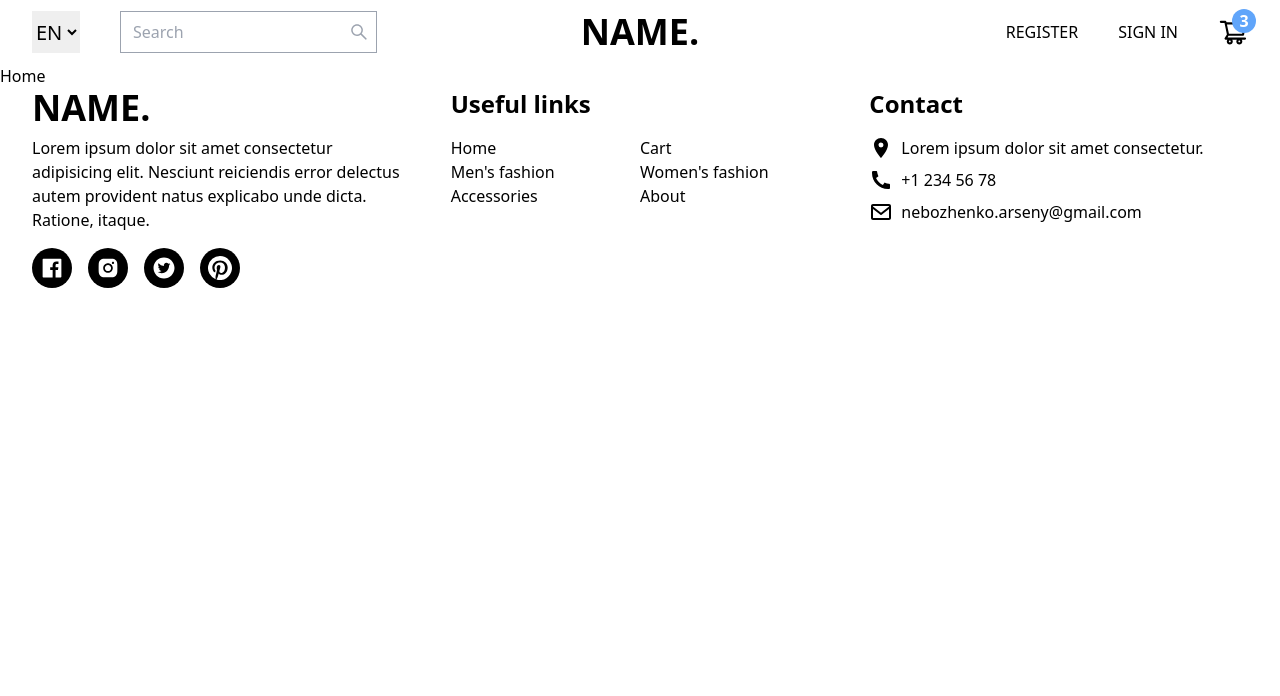
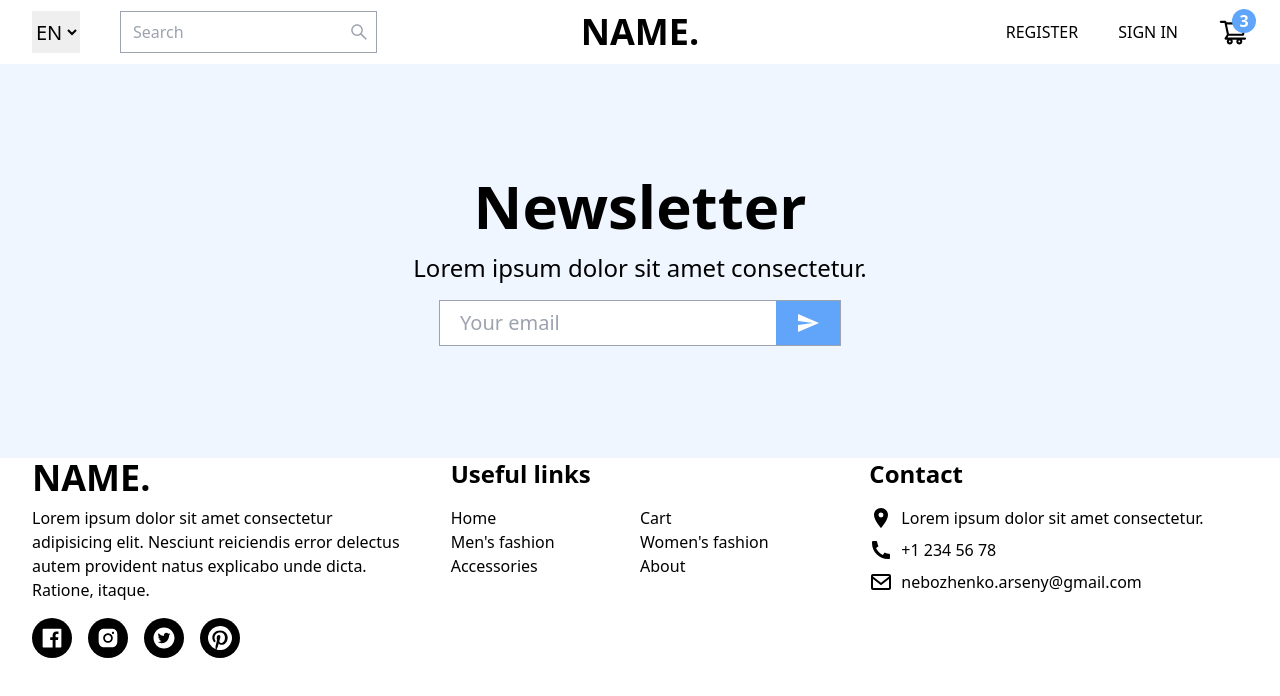
Before and after one commit to yap8/e-commerce, a React (Create React App) app: page / in a window 1280 px wide. Shown: the top 696 px of the page. Built offline with nearby package versions, Linux system fonts and the light colour scheme.

Commit message:
added Newsletter

```diff
--- /dev/null
+++ b/src/components/Newsletter/index.tsx
@@ -0,0 +1,24 @@
+import { MdSend } from 'react-icons/md';
+
+const Newsletter: React.FC = () => {
+  return (
+    <section className="bg-blue-50">
+      <div className="container flex flex-col items-center justify-center py-28">
+        <h2 className="font-bold text-6xl mb-4">Newsletter</h2>
+        <p className="text-2xl mb-4">Lorem ipsum dolor sit amet consectetur.</p>
+        <form className="flex border border-gray-400">
+          <input
+            className="px-5 py-2 text-xl"
+            type="email"
+            placeholder="Your email"
+          />
+          <button className="px-5 bg-blue-400 text-white hover:bg-blue-500 transition">
+            <MdSend className="text-2xl" />
+          </button>
+        </form>
+      </div>
+    </section>
+  );
+};
+
+export default Newsletter;
--- a/src/pages/Home/index.tsx
+++ b/src/pages/Home/index.tsx
@@ -1,5 +1,11 @@
+import Newsletter from '../../components/Newsletter';
+
 const Home = () => {
-  return <div>Home</div>;
+  return (
+    <main>
+      <Newsletter />
+    </main>
+  );
 };
 
 export default Home;
```
